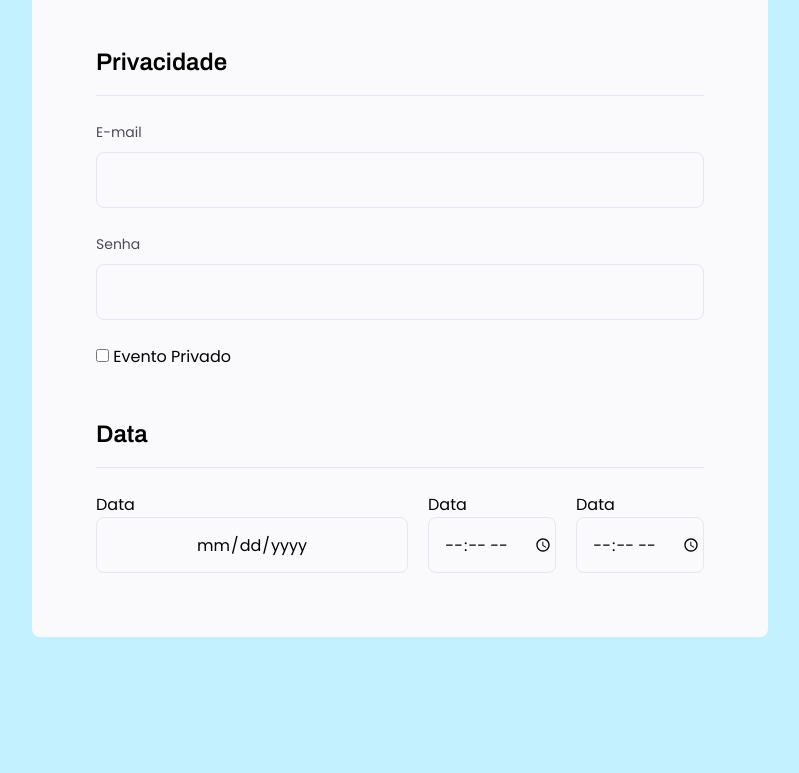
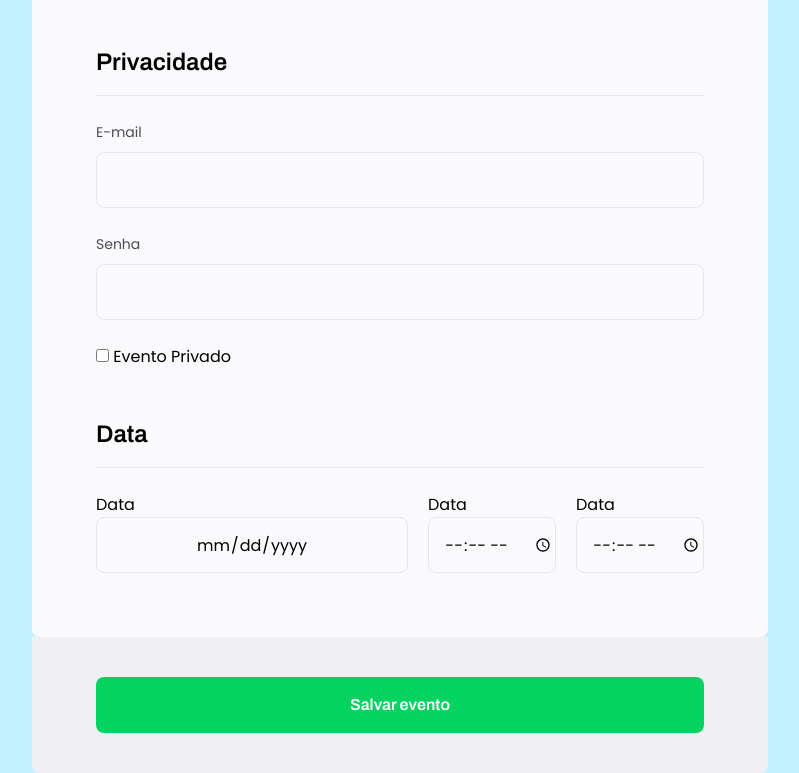
Before and after one commit to Kaue-Luz/Form, a plain HTML site: page index.html in a window 1280 px wide. Shown: the part 1062-1835 px from the top of the page, without its empty margins (240-1039 px from the left). Before the commit the page ends 1699 px from the top, so only its background shows below. Drawn offline with Linux system fonts and the light colour scheme.

Commit message:
Add Button

```diff
--- a/index.html
+++ b/index.html
@@ -23,6 +23,7 @@
 
         <form>
 
+            <div id="wrapper">
                 <fieldset>
                     <legend>Informações do Evento</legend>
 
@@ -85,16 +86,21 @@
                             <input type="date" id="event-date" />
                         </div>
                         <div class="input-date">
-                        <label for="email">Data</label>
+                            <label for="initial-hour">Data</label>
                             <input type="time" id="initial-hour" />
                         </div>
                         <div class="input-date">
-                        <label for="email">Data</label>
+                            <label for="final-hour">Data</label>
                             <input type="time" id="final-hour" />
                         </div>
                     </div>
 
                 </fieldset>
+            </div>
+
+            <div id="down">
+                <button id="save">Salvar evento</button>
+            </div>
 
         </form>
     </div>
--- a/style.css
+++ b/style.css
@@ -53,7 +53,8 @@ header p {
   line-height: 26px;
 }
 
-form {
+/* FORM */
+#wrapper {
   border-radius: 8px;
   margin-top: 38px;
   background: #fafafc;
@@ -130,7 +131,7 @@ fieldset#privacy {
 }
 
 /* CAMPO DATA */
-fieldset#date{
+fieldset#date {
   margin-top: 48px;
 }
 
@@ -174,3 +175,27 @@ input[type="date"]::-webkit-calendar-picker-indicator {
   display: none;
   -webkit-appearance: none;
 }
+
+/* CAMPO BOTÃO */
+#down {
+  height: 136px;
+  border-radius: 0px 0px 8px 8px;
+  background: #f0f0f4;
+  padding: 40px 64px;
+}
+
+button#save {
+  width: 100%;
+  height: 100%;
+
+  border-radius: 8px;
+  background: #04d361;
+  border: none;
+
+  color: #fff;
+  font-family: Archivo;
+  font-size: 16px;
+  font-style: normal;
+  font-weight: 600;
+  line-height: 26px;
+}
```
Lines whose indentation alone changed are shown as unchanged.
